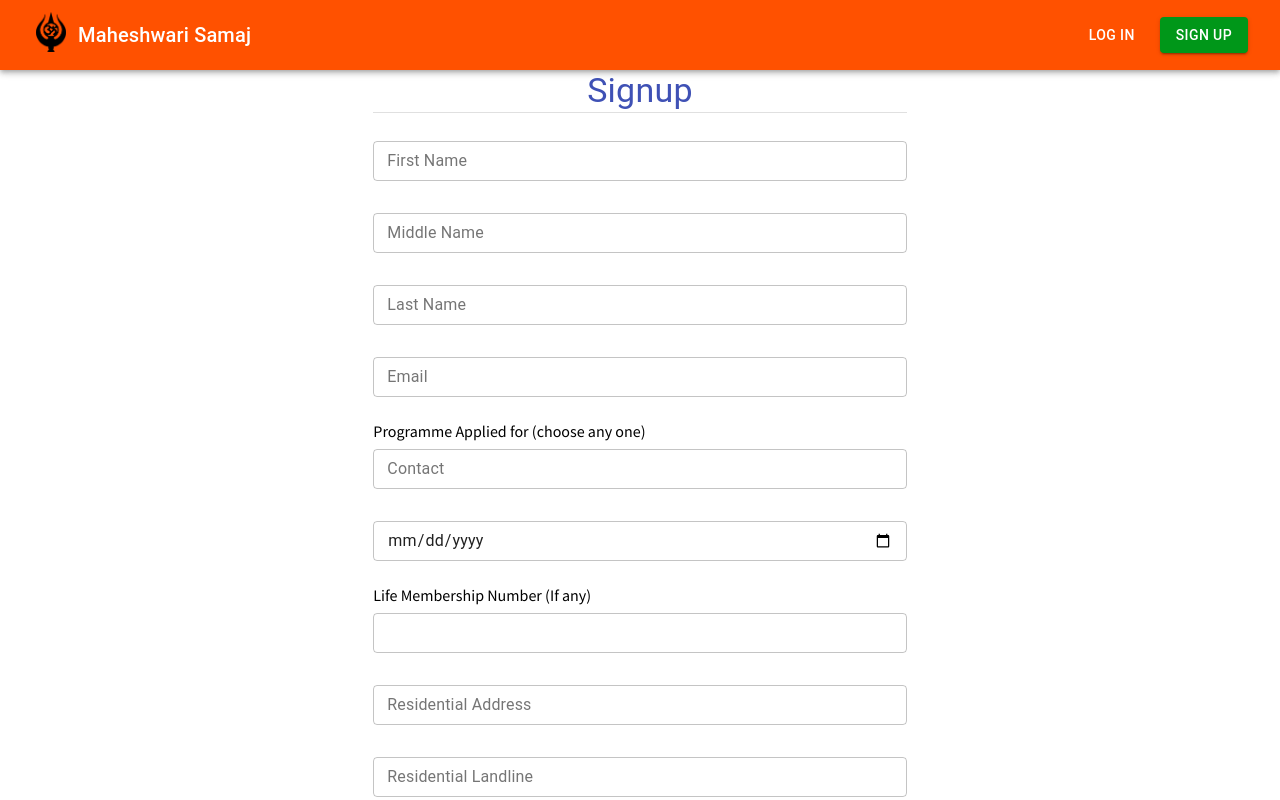
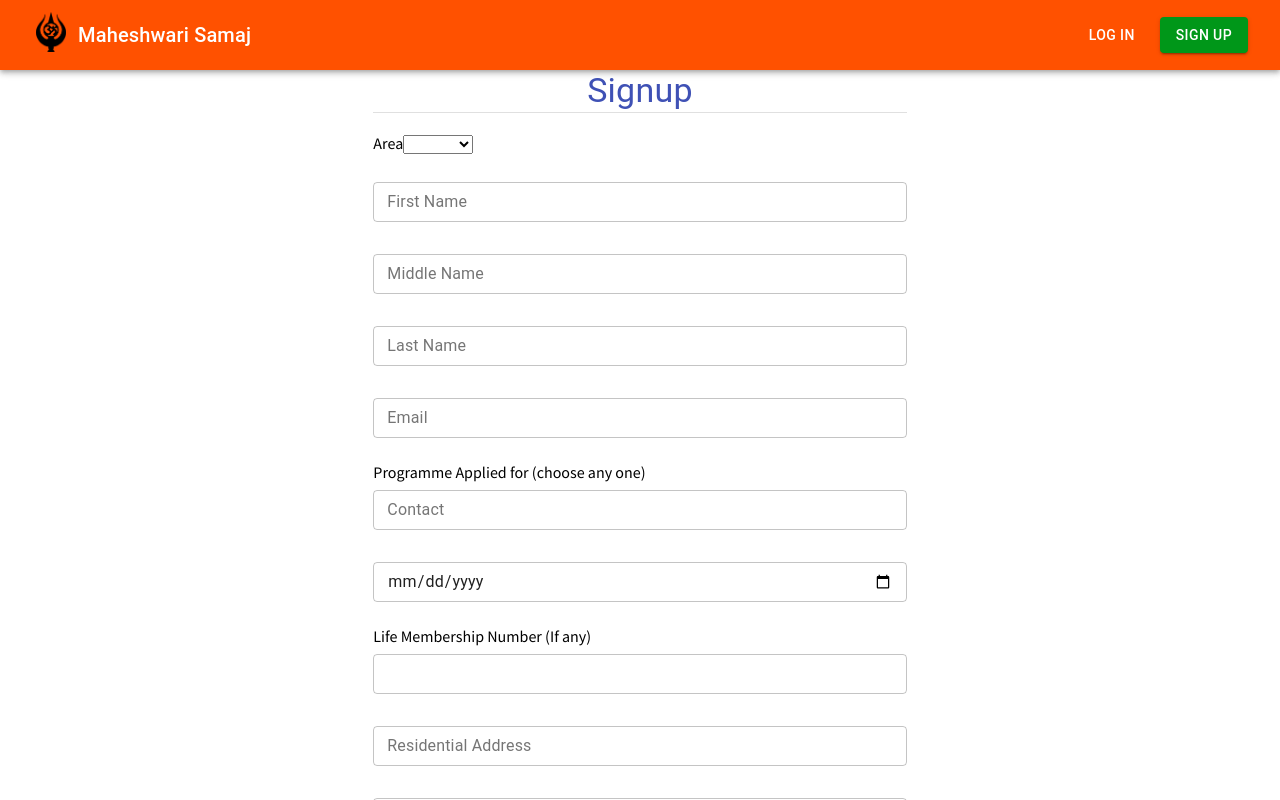
Before and after one commit to adityasanil/project-maheshwari, a React (Create React App) app: page /signup in a window 1280 px wide. Shown: the top 800 px of the page. Built offline with nearby package versions, Linux system fonts and the light colour scheme.

Commit message:
Select option implemented

```diff
--- a/src/components/common/form.jsx
+++ b/src/components/common/form.jsx
@@ -1,11 +1,13 @@
 import React, { Component } from "react";
 import Input from "./input";
+import Select from "./select";
 import Button from "@material-ui/core/Button";
 import Joi from "joi-browser";
 
 class Form extends Component {
   state = {
     data: {},
+    area: [],
     errors: {}
   };
 
@@ -36,15 +38,14 @@ class Form extends Component {
     return error ? error.details[0].message : null;
   };
 
-  // handleChange = ({ currentTarget: input }) => {
-  handleChange = e => {
+  handleChange = ({ currentTarget: input }) => {
+    const errors = { ...this.state.errors };
+    const errorMessage = this.validateIndividualField(input);
+    if (errorMessage) errors[input.name] = errorMessage;
+    else delete errors[input.name];
+
     const data = { ...this.state.data };
-    data[e.currentTarget.name] = e.currentTarget.value;
-
-    const errors = { ...this.state.errors };
-    const errorMessage = this.validateIndividualField(e.currentTarget);
-    if (errorMessage) errors[e.currentTarget.name] = errorMessage;
-    else delete errors[e.currentTarget.name];
+    data[input.name] = input.value;
 
     this.setState({ data, errors });
   };
@@ -72,6 +73,21 @@ class Form extends Component {
     );
   }
 
+  renderSelect(name, label, options) {
+    const { data, errors } = this.state;
+
+    return (
+      <Select
+        name={name}
+        value={data[name]}
+        label={label}
+        options={options}
+        onChange={this.handleChange}
+        error={errors[name]}
+      />
+    );
+  }
+
   renderParagraph(paragraphBody) {
     return <span>{paragraphBody}</span>;
   }
--- /dev/null
+++ b/src/components/common/select.jsx
@@ -0,0 +1,18 @@
+import React from "react";
+
+const Select = ({ name, label, options, error, ...rest }) => {
+  return (
+    <div>
+      <label htmlFor={name}>{label}</label>
+      <select name={name} id={name} {...rest}>
+        <option value="" />
+        {options.map(option => (
+          <option value={option.name}>{option.name}</option>
+        ))}
+      </select>
+      {error && <div>{error}</div>}
+    </div>
+  );
+};
+
+export default Select;
--- a/src/components/signUp.jsx
+++ b/src/components/signUp.jsx
@@ -18,7 +18,6 @@ class Signup extends Form {
       lifeMembershipNumber: "",
       residentialAddress: "",
       residentialLandline: "",
-      area: "",
       married: "",
       bloodGroup: "",
       companyName: "",
@@ -31,6 +30,7 @@ class Signup extends Form {
       instagramLink: "",
       twitterLink: ""
     },
+    area: [{ name: "Mumbai" }, { name: "Thane" }],
     errors: {}
   };
 
@@ -123,6 +123,8 @@ class Signup extends Form {
             <br />
 
             <form onSubmit={this.handleSubmit}>
+              {this.renderSelect("area", "Area", this.state.area)}
+              <br />
               {this.renderInput("firstName", "First Name")}
               <br />
               {this.renderInput("middleName", "Middle Name")}
```
